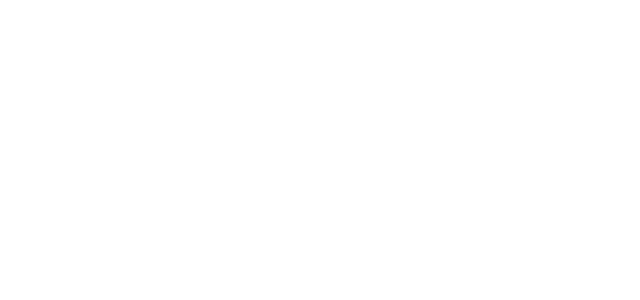
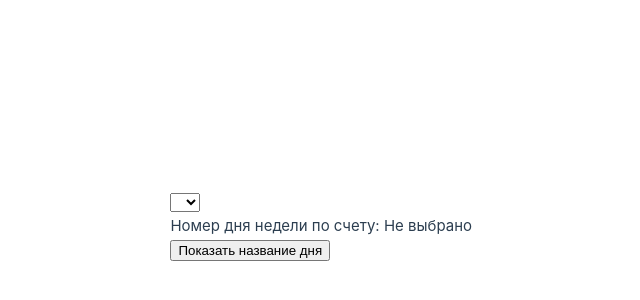
Before and after one commit to AvagyanDavid/Vue3Base, a Vue app in the folder Vue/: page / in a window 1280 px wide. Shown: the part 174-474 px from the top of the page, without its empty margins (168-808 px from the left). Built offline with nearby package versions, Linux system fonts and the light colour scheme.

Commit message:
helper method

```diff
--- a/Vue/src/App.vue
+++ b/Vue/src/App.vue
@@ -1,23 +1,65 @@
 <script>
-  export default {
-    data(){
-      return{
-        num1: 1,
-        num2: 2,
-      }
+import { normalizeProps } from 'vue';
+export default {
+    data() {
+	    return {
+            selected: 'Не выбрано ',
+	    }
     },
-    methods: {
-      show: function(){
-        alert(this.num1+ this.num2);
+	methods: {
+	show: function() {
+		let selected1 = this.cape(this.selected);
+		alert('Выбранный день по счету это ' + selected1);
+
+        let date = new Date();
+        let dayWeek = ['7', '1', '2', '3', '4', '5', '6'][date.getDay()];
+        alert('А сегодня - ' + this.cape(dayWeek));
+	},
+	cape: function(day_number) {
+		switch (day_number) {
+      case '1':
+        return (day_number = 'Понедельник')
+        break
+      case '2':
+        return (day_number = 'Вторник')
+        break
+      case '3':
+        return (day_number = 'Среда')
+        break
+      case '4':
+        return (day_number = 'Четверг')
+        break
+      case '5':
+        return (day_number = 'Пятница')
+        break
+      case '6':
+        return (day_number = 'Суббота')
+        break
+      case '7':
+        return (day_number = 'Воскресенье')
+        break
       }
     }
-  }
+	}
+}
 </script>
 
 <template>
-    {{ show() }}
+    <div>
+    <select v-model="selected">
+        <option>1</option>
+        <option>2</option>
+        <option>3</option>
+        <option>4</option>
+        <option>5</option>
+        <option>6</option>
+        <option>7</option>
+    </select>
+        <p><span>Номер дня недели по счету: {{selected}} </span></p>
+        <button @click="show">Показать название дня</button>
+    </div>
 </template>
-a
+
 <style scoped>
 header {
   line-height: 1.5;
```
